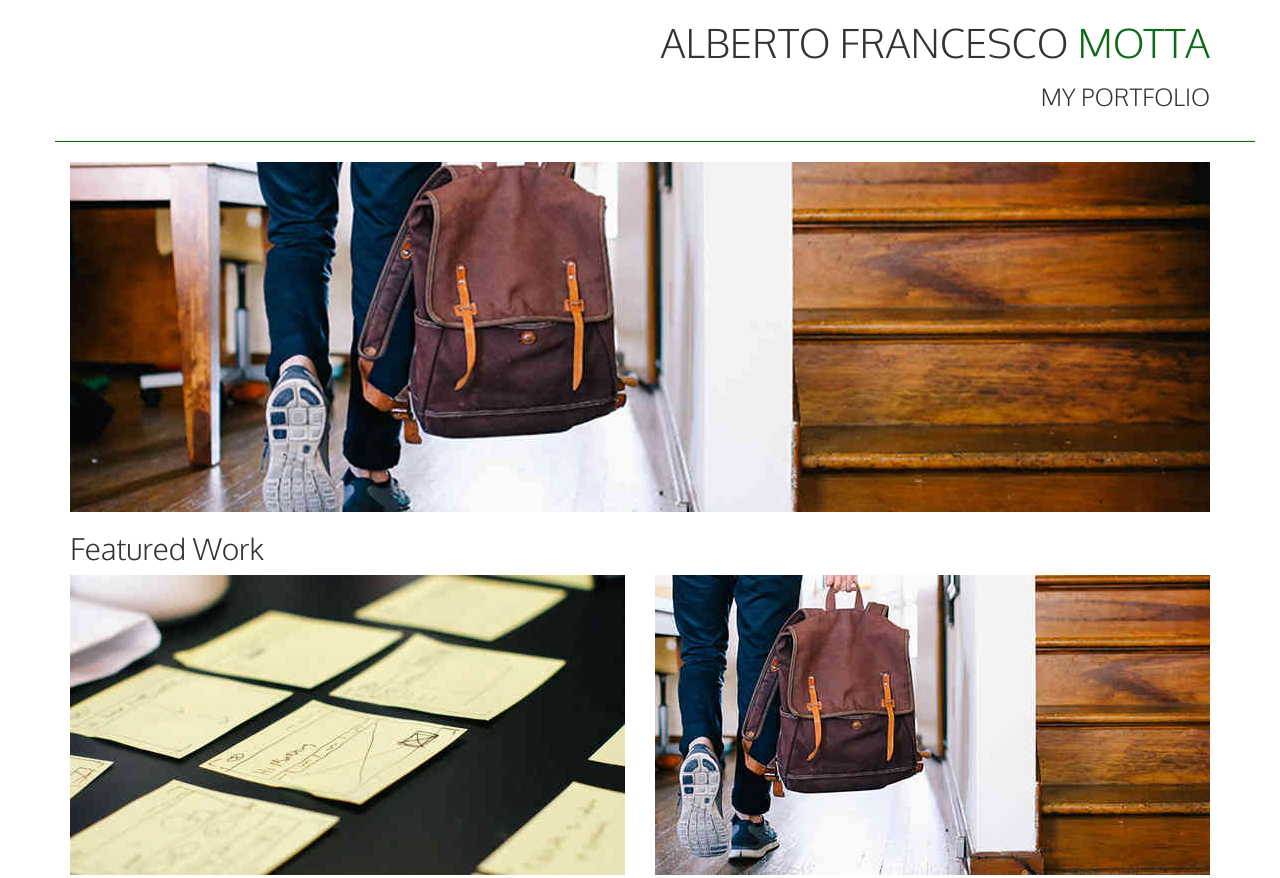
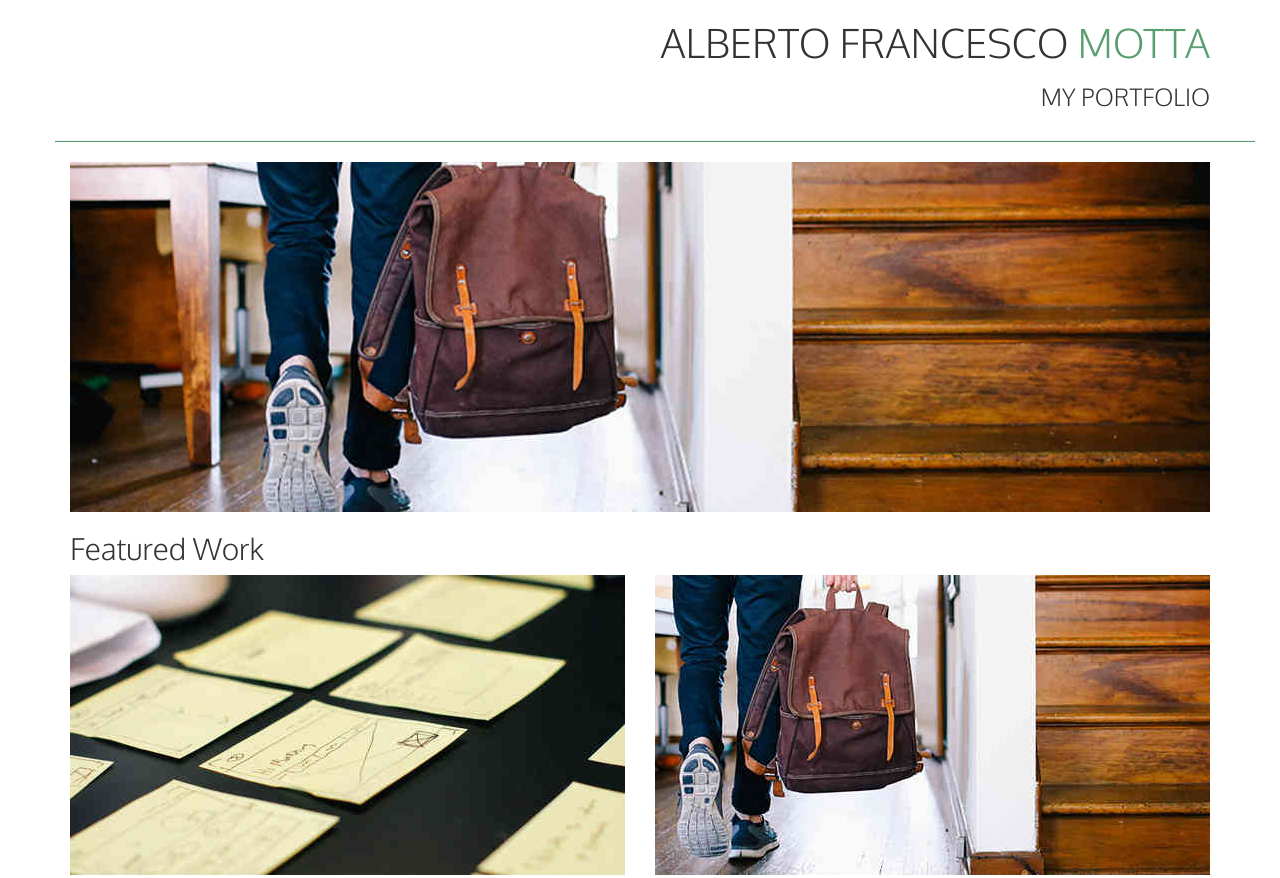
Before and after one commit to Arudan/Udacity-FED-P1, a website: page index.html in a window 1280 px wide. Shown: the top 878 px of the page. Drawn offline with Linux system fonts and the light colour scheme.

Commit message:
Updated css

```diff
--- a/css/style.css
+++ b/css/style.css
@@ -7,12 +7,12 @@ h1 {
   font-size: 40px;
 }
 
-hr {
-  background-color: #0d6a16;
+hr, footer {
+  background-color: #589e6f;
 }
 
 .green {
-  color: #0d6a16;
+  color: #589e6f;
 }
 
 .cover {
--- a/index.html
+++ b/index.html
@@ -14,7 +14,7 @@
     <div class="container">
       <!-- Header -->
       <header class="row">
-          <div class="col-xs-6 col-xs-offset-6 text-right text-uppercase">
+          <div class="col-xs-12 text-right text-uppercase">
             <h1>Alberto Francesco <span class="green">Motta</span></h1>
             <h3>My Portfolio</h3>
           </div>
@@ -106,11 +106,6 @@
 
         </section>
       </main>
-      <footer class="row">
-        <div class="col-md-12">
-
-        </div>
-      </footer>
     </div>
 
     <!-- MODALS -->
```
